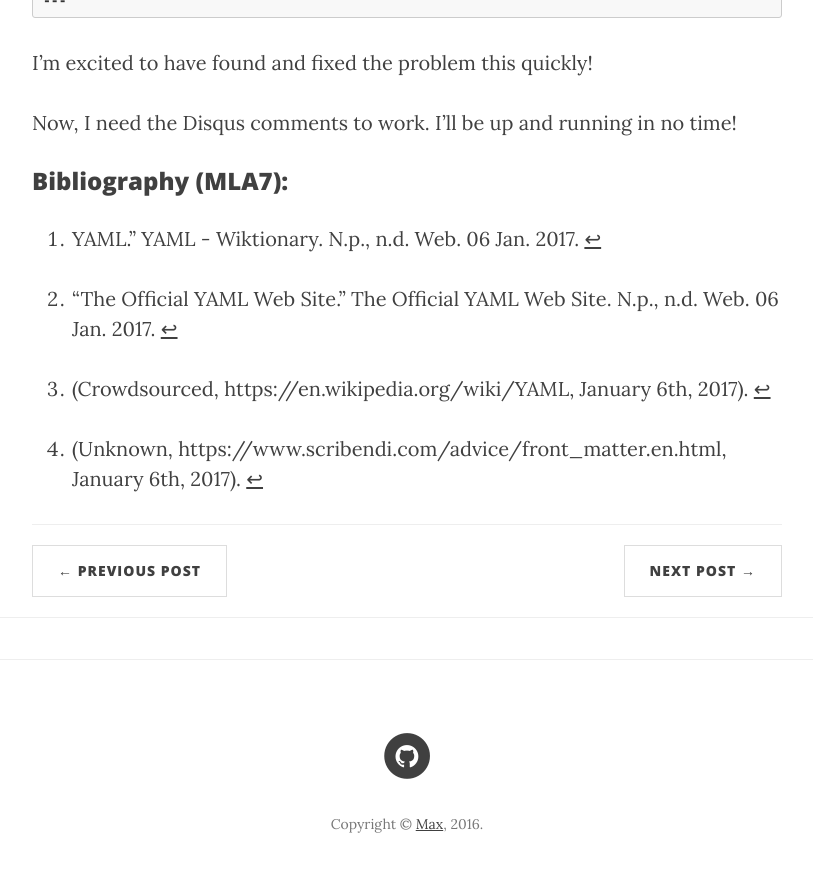
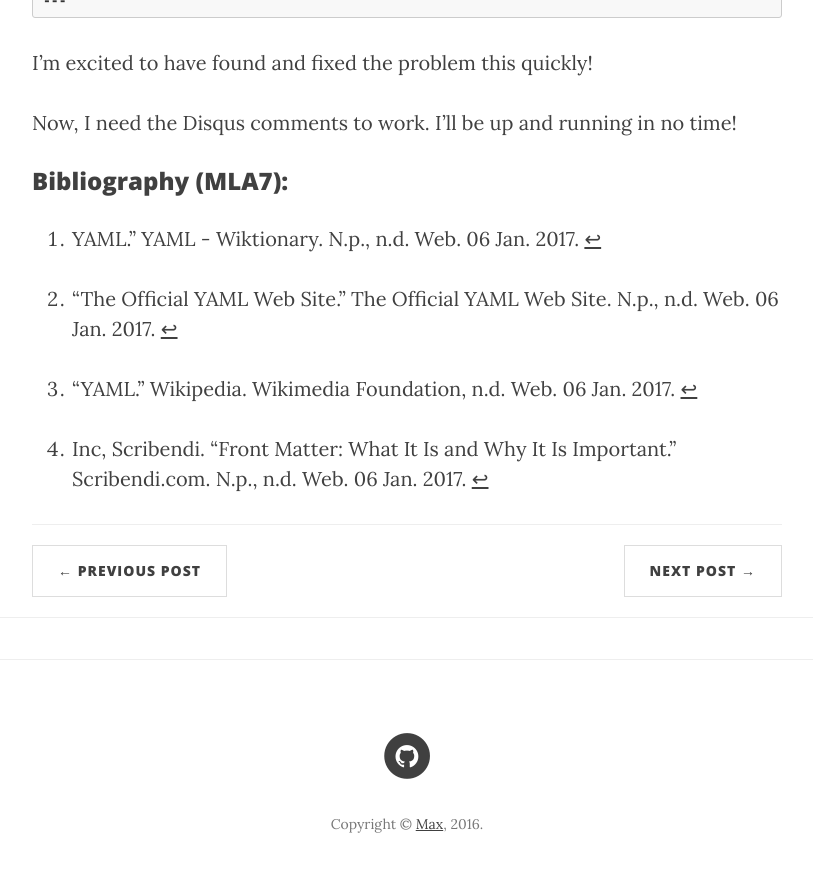
Before and after one commit to maxgrok/maxgrok.github.io_oldversion, a Jekyll site: the page built from _posts/2017-01-06-octopress-YAML-update.markdown, in a window 1280 px wide and 900 px high, scrolled down 2501 px. Shown: the top 872 px of the window, without its empty margins (233-1046 px from the left). Built offline with Jekyll 4.4.1, drawn with Linux system fonts in a browser that asks for light colours; nearby versions of some CDN libraries; comment, search, counter and statistics services are not loaded.

Commit message:
Updating YAML post

```diff
--- a/_posts/2017-01-06-octopress-YAML-update.markdown
+++ b/_posts/2017-01-06-octopress-YAML-update.markdown
@@ -87,5 +87,5 @@ Now, I need the Disqus comments to work. I'll be up and running in no time!
 
 [^1]:YAML." YAML - Wiktionary. N.p., n.d. Web. 06 Jan. 2017.
 [^2]:"The Official YAML Web Site." The Official YAML Web Site. N.p., n.d. Web. 06 Jan. 2017.
-[^3]:(Crowdsourced, https://en.wikipedia.org/wiki/YAML, January 6th, 2017).
-[^4]:(Unknown, https://www.scribendi.com/advice/front_matter.en.html, January 6th, 2017).
+[^3]:"YAML." Wikipedia. Wikimedia Foundation, n.d. Web. 06 Jan. 2017.
+[^4]:Inc, Scribendi. "Front Matter: What It Is and Why It Is Important." Scribendi.com. N.p., n.d. Web. 06 Jan. 2017.
```
